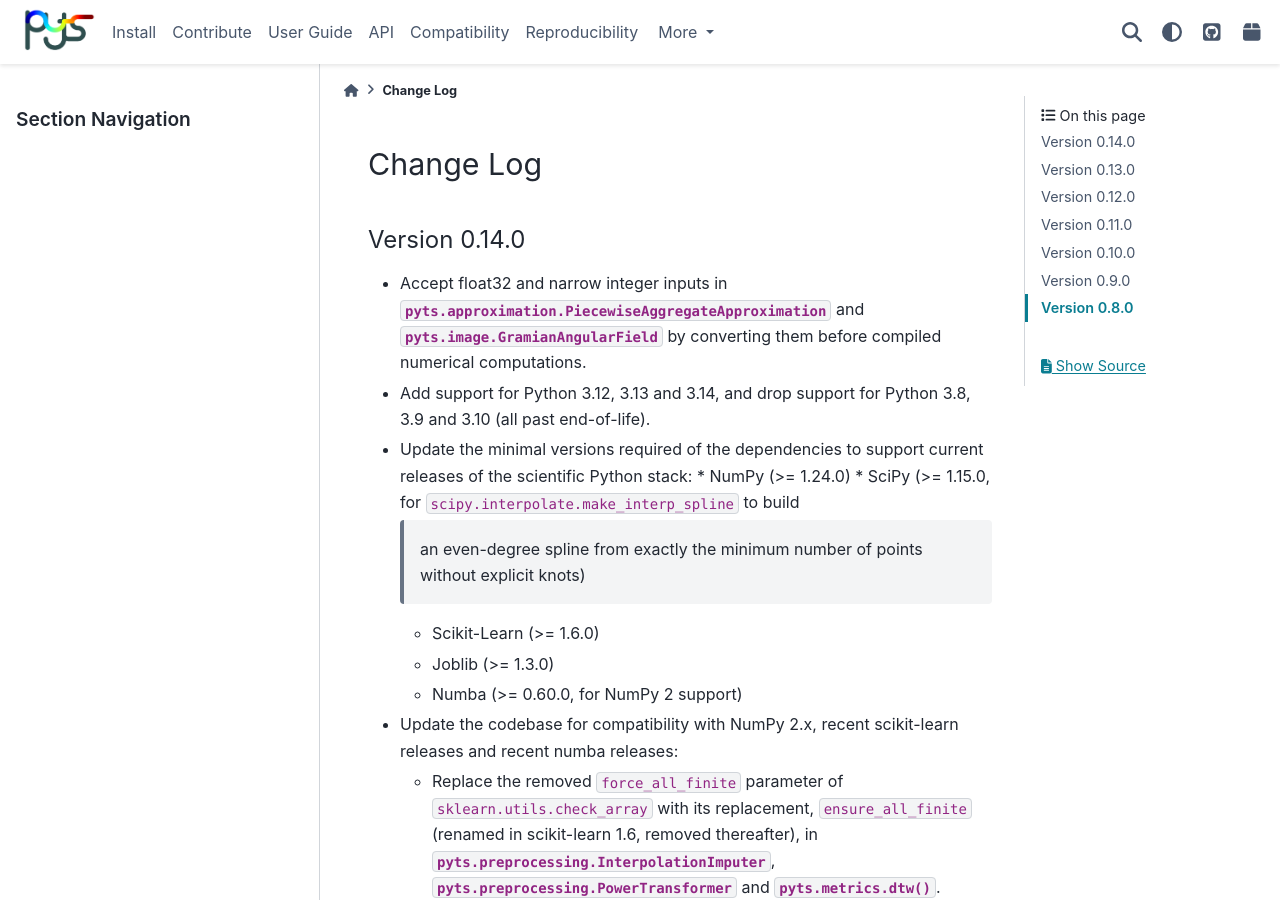
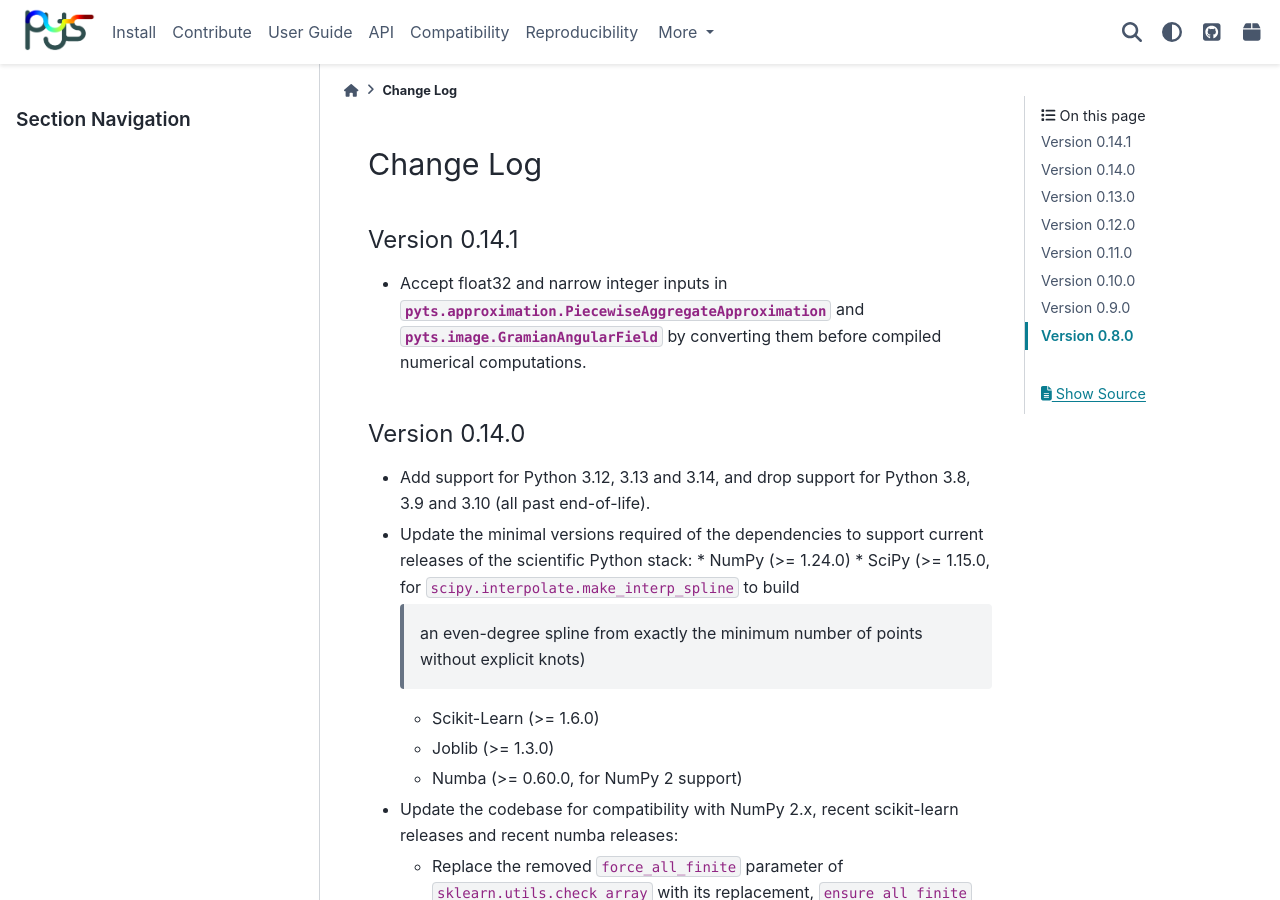
Before and after one commit to johannfaouzi/pyts, a Sphinx documentation site: the page built from doc/changelog.rst, in a window 1280 px wide and 900 px high. Built offline with Sphinx 7.4.7 and the PyData theme 0.15.4, drawn with Linux system fonts in a browser that asks for light colours; pages that are not in the unit, such as notebooks, are missing from menus.

Commit message:
Move preprocessing fix into the 0.14.1 changelog

```diff
--- a/doc/changelog.rst
+++ b/doc/changelog.rst
@@ -4,13 +4,16 @@
 Change Log
 ==========
 
-Version 0.14.0
+Version 0.14.1
 --------------
 
 - Accept float32 and narrow integer inputs in
   :class:`pyts.approximation.PiecewiseAggregateApproximation` and
   :class:`pyts.image.GramianAngularField` by converting them before compiled
   numerical computations.
+
+Version 0.14.0
+--------------
 
 - Add support for Python 3.12, 3.13 and 3.14, and drop support for Python
   3.8, 3.9 and 3.10 (all past end-of-life).
```
